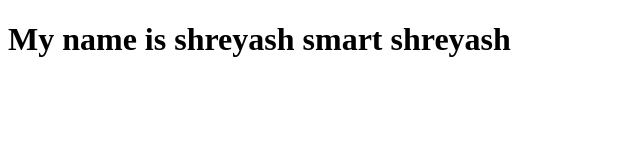
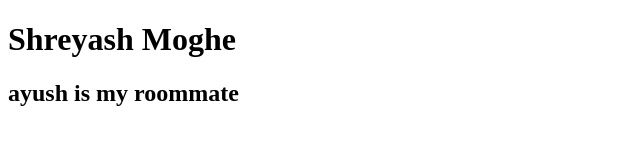
Before and after one commit to shreyash0906/Superhero-, a plain HTML site: page index.html in a window 1280 px wide. Shown: the whole page, without its empty margins (0-640 px from the left). Drawn offline with Linux system fonts and the light colour scheme.

Commit message:
info of my roommate

```diff
--- a/index.html
+++ b/index.html
@@ -6,7 +6,7 @@
     <title>Document</title>
 </head>
 <body>
-    <H1> My name is shreyash smart shreyash
-    </H1>
+    <H1> Shreyash Moghe</H1>
+    <h2>ayush is my roommate</h2>
 </body>
 </html>
```
